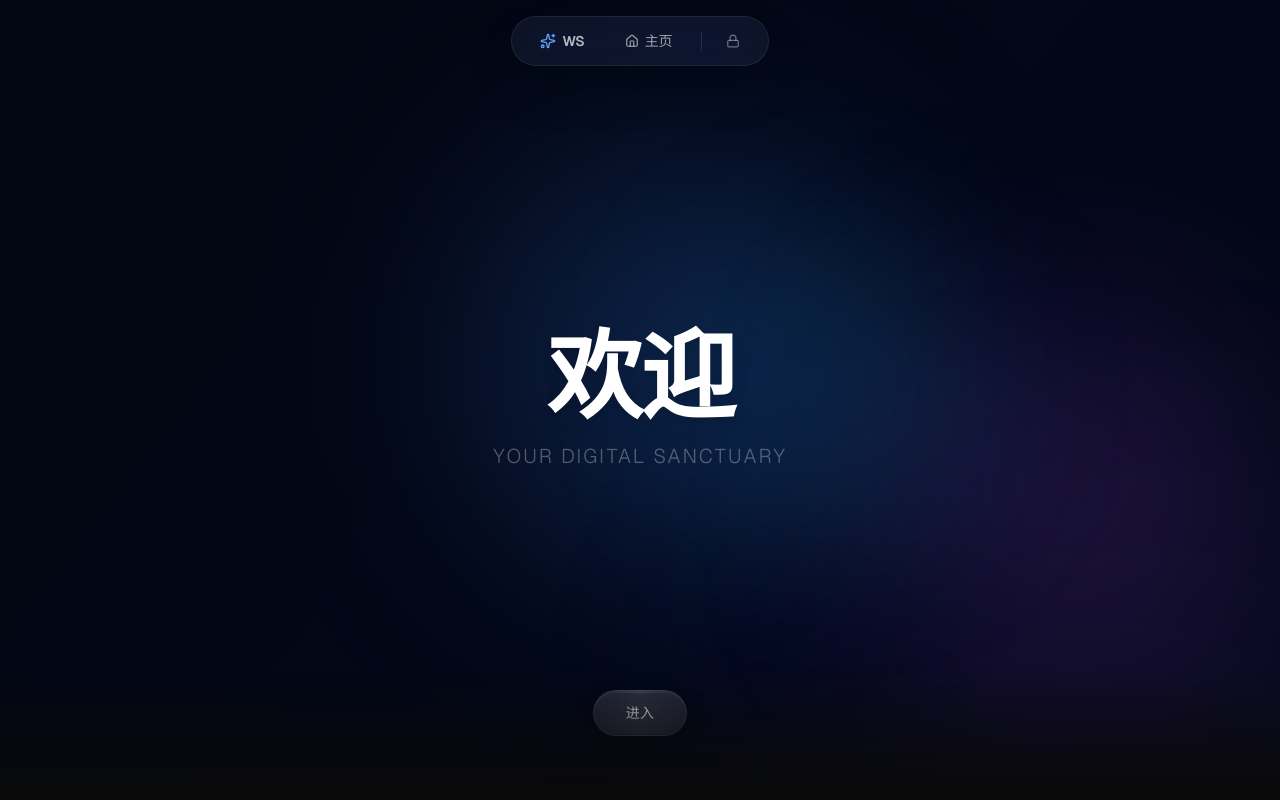
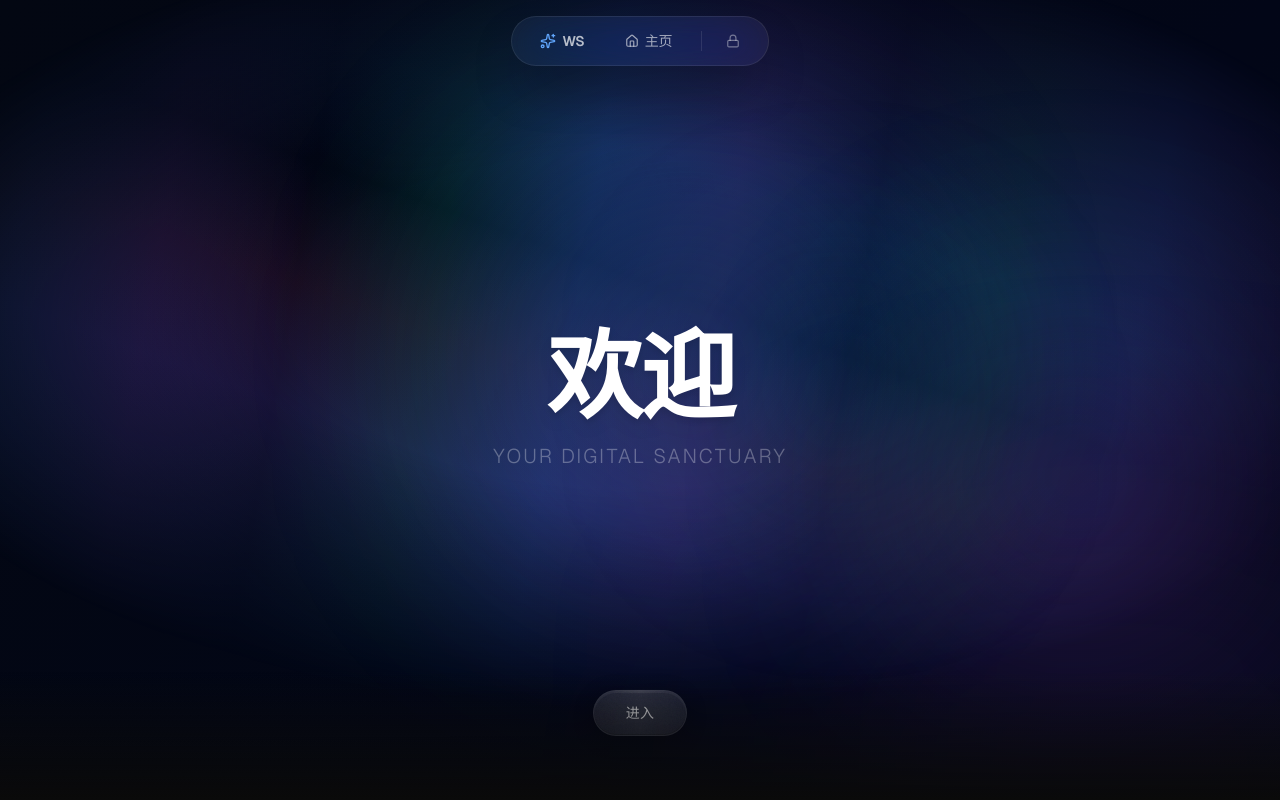
Before and after one commit to Soren799/digital-workstation, a Next.js app in the folder web/: page / in a window 1280 px wide. Shown: the top 800 px of the page. Built offline with nearby package versions, Linux system fonts and the light colour scheme.

Commit message:
feat: tailwind.config 注册 aurora 动画 + HomePage 使用 animate-aurora

```diff
--- a/web/src/components/HomePage.tsx
+++ b/web/src/components/HomePage.tsx
@@ -21,8 +21,17 @@ export function HomePage() {
     <AppLayout>
       {/* ====== 第一页：Aurora 极光 + 欢迎 ====== */}
       <section className="relative min-h-screen flex flex-col items-center justify-center overflow-hidden">
-        {/* Aurora 背景 */}
-        <div className="aurora-bg absolute inset-0" />
+        {/* Aurora 背景 — Aceternity 官方实现 */}
+        <div
+          className="absolute inset-0 animate-aurora"
+          style={{
+            backgroundImage: `repeating-linear-gradient(100deg, rgba(59,130,246,0.2) 0%, rgba(139,92,246,0.15) 5%, transparent 10%, rgba(16,185,129,0.12) 15%, rgba(59,130,246,0.2) 20%),
+            repeating-linear-gradient(200deg, rgba(139,92,246,0.18) 0%, rgba(59,130,246,0.12) 10%, transparent 15%, rgba(236,72,153,0.1) 20%, rgba(139,92,246,0.18) 25%)`,
+            backgroundSize: '200% 200%, 200% 200%',
+            maskImage: 'radial-gradient(ellipse 90% 70% at 50% 40%, black 30%, transparent 70%)',
+            WebkitMaskImage: 'radial-gradient(ellipse 90% 70% at 50% 40%, black 30%, transparent 70%)',
+          }}
+        />
 
         {/* 流动光斑 */}
         <motion.div
--- a/web/tailwind.config.ts
+++ b/web/tailwind.config.ts
@@ -10,6 +10,15 @@ const config: Config = {
   darkMode: 'class',
   theme: {
     extend: {
+      animation: {
+        aurora: "aurora 60s linear infinite",
+      },
+      keyframes: {
+        aurora: {
+          from: { backgroundPosition: "50% 50%, 50% 50%" },
+          to: { backgroundPosition: "350% 50%, 350% 50%" },
+        },
+      },
       colors: {
         background: "var(--background)",
         foreground: "var(--foreground)",
```
